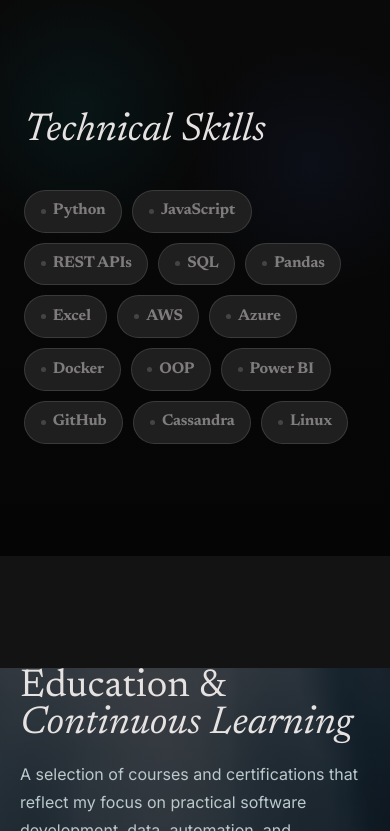
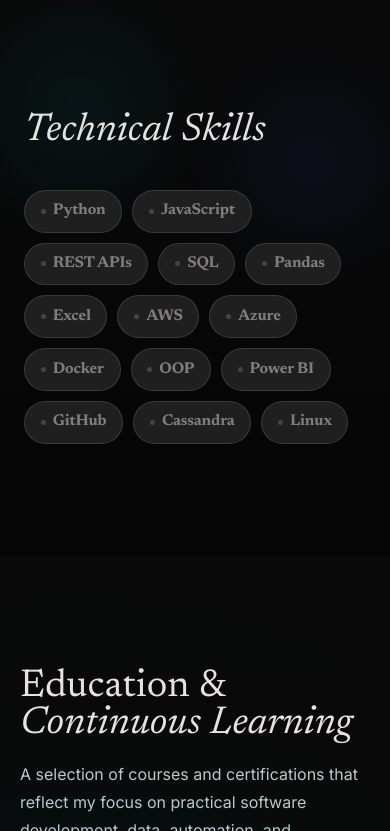
Before and after one commit to Tsaousidis/portfolio-site, a Flask app: page / in a window 390 px wide. Shown: the part 5669-6500 px from the top of the page. Run offline with Flask 2, Linux system fonts and the light colour scheme; some libraries are stand-ins or nearby versions.

Commit message:
Removed image from education on mobile and fixed its background

```diff
--- a/static/css/style.css
+++ b/static/css/style.css
@@ -1133,6 +1133,14 @@ section#hero {
     overflow: visible;
   }
 
+  .education-section,
+  .education-sticky {
+    background:
+      radial-gradient(circle at 20% 20%, rgba(0, 229, 255, 0.06), transparent 24%),
+      radial-gradient(circle at 80% 30%, rgba(76, 110, 245, 0.07), transparent 26%),
+      linear-gradient(180deg, #090909 0%, #050505 100%) !important;
+  }
+
   .education-inner {
     height: auto;
     display: block;
```
